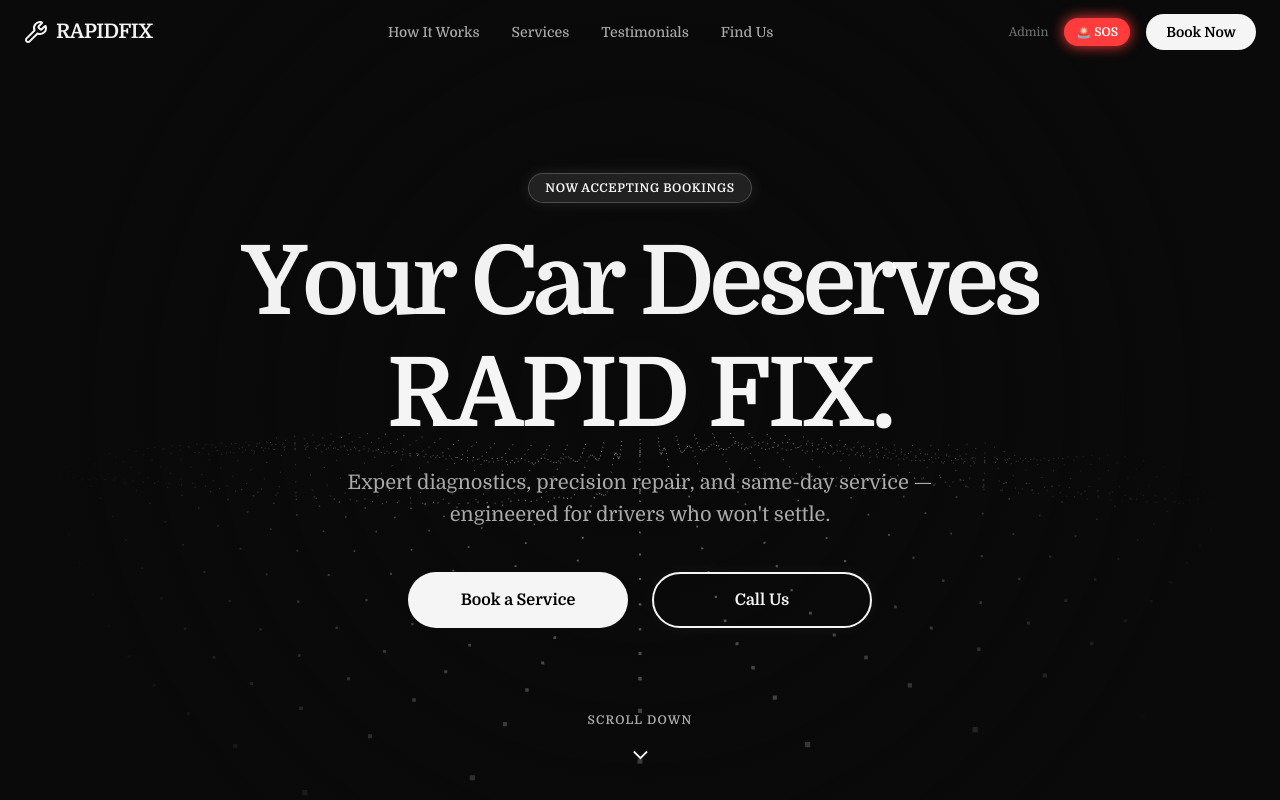
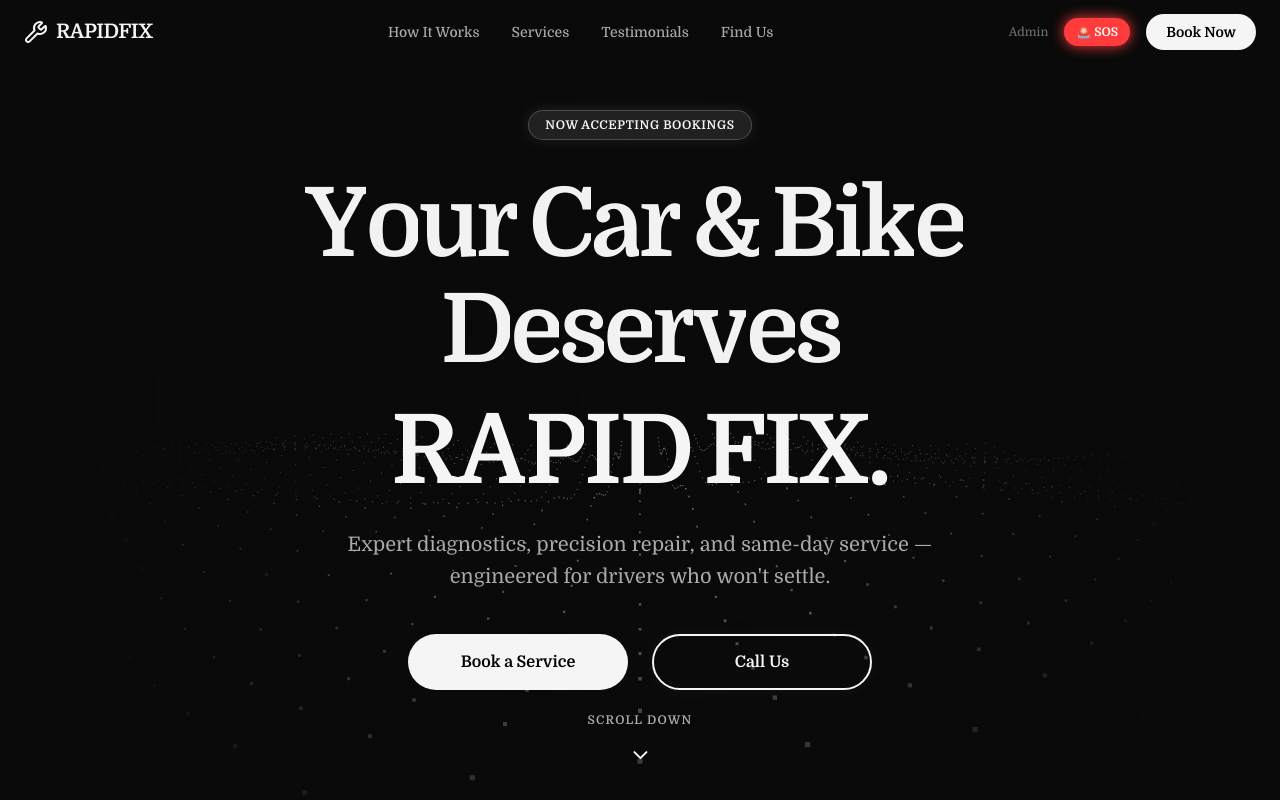
Before and after one commit to ashuuzgit/Rapid_Fix, a Next.js app: page / in a window 1280 px wide. Shown: the top 800 px of the page. Built offline with nearby package versions, Linux system fonts and the light colour scheme.

Commit message:
changes in the hero section ,wrap and changed the stats number to 10000

```diff
--- a/src/components/Hero.tsx
+++ b/src/components/Hero.tsx
@@ -7,7 +7,7 @@ import { LetterSwapPingPong } from "./LetterSwap";
 
 export default function Hero() {
   return (
-    <section className="relative flex min-h-screen w-full flex-col items-center justify-center overflow-hidden">
+    <section className="relative flex min-h-screen w-full flex-col items-center justify-center overflow-visible">
       {/* Background Gradient & Dotted Surface */}
       <div className="absolute inset-0 bg-[#0A0A0A] z-0" />
       <DottedSurface className="opacity-60" />
@@ -31,9 +31,9 @@ export default function Hero() {
           initial={{ opacity: 0, y: 30 }}
           animate={{ opacity: 1, y: 0 }}
           transition={{ duration: 0.8, delay: 0.2, ease: "easeOut" }}
-          className="mb-6 text-3xl font-black tracking-tighter min-[400px]:text-4xl sm:text-6xl md:text-7xl lg:text-8xl text-white/95 flex flex-col items-center gap-2 md:gap-4 w-full"
+          className="mb-6 text-4xl font-black tracking-tighter min-[400px]:text-5xl sm:text-5xl md:text-6xl lg:text-7xl xl:text-8xl text-white/95 flex flex-col items-center gap-2 md:gap-4 w-full"
         >
-          <LetterSwapPingPong label="Your Car Deserves" className="flex-wrap justify-center text-center" />
+          <LetterSwapPingPong label="Your Car & Bike Deserves" className="flex-wrap justify-center text-center" />
           <LetterSwapPingPong label="RAPID FIX." className="text-primary tracking-tight flex-wrap justify-center text-center" />
         </motion.div>
 
--- a/src/components/LetterSwap.tsx
+++ b/src/components/LetterSwap.tsx
@@ -87,7 +87,7 @@ export function LetterSwapForward({
 
   return (
     <span
-      className={`flex justify-center items-center relative overflow-hidden ${className}`}
+      className={`flex flex-wrap justify-center items-center relative overflow-visible text-center ${className}`}
       onMouseEnter={hoverStart}
       onTouchStart={hoverStart}
       onClick={onClick}
@@ -96,22 +96,28 @@ export function LetterSwapForward({
     >
       <span className="sr-only">{label}</span>
 
-      {label.split("").map((letter: string, i: number) => {
-        return (
-          <span className="whitespace-pre relative flex" key={i}>
-            <motion.span className={`relative letter`} style={{ top: 0 }}>
+      {label.split(" ").map((word: string, wordIndex: number) => (
+        <span key={wordIndex} className="inline-flex flex-nowrap items-center whitespace-nowrap">
+          {word.split("").map((letter: string, i: number) => (
+            <span
+              className="whitespace-pre relative inline-flex overflow-hidden h-[1.1em] items-center justify-center text-center"
+              key={i}
+            >
+              <motion.span className="relative letter inline-block" style={{ top: 0 }}>
                 {letter}
               </motion.span>
               <motion.span
-              className="absolute letter-secondary"
+                className="absolute letter-secondary left-0"
                 aria-hidden={true}
                 style={{ top: reverse ? "-100%" : "100%" }}
               >
                 {letter}
               </motion.span>
             </span>
-        )
-      })}
+          ))}
+          {wordIndex !== label.split(" ").length - 1 && <span className="w-3" aria-hidden="true" />}
+        </span>
+      ))}
     </span>
   )
 }
@@ -189,7 +195,7 @@ export function LetterSwapPingPong({
 
   return (
     <motion.span
-      className={`flex justify-center items-center relative overflow-hidden ${className}`}
+      className={`flex flex-wrap justify-center items-center relative overflow-visible text-center ${className}`}
       onHoverStart={hoverStart}
       onHoverEnd={hoverEnd}
       onTapStart={hoverStart}
@@ -201,22 +207,28 @@ export function LetterSwapPingPong({
     >
       <span className="sr-only">{label}</span>
 
-      {label.split("").map((letter: string, i: number) => {
-        return (
-          <span className="whitespace-pre relative flex" key={i}>
-            <motion.span className={`relative letter`} style={{ top: 0 }}>
+      {label.split(" ").map((word: string, wordIndex: number) => (
+        <span key={wordIndex} className="inline-flex flex-nowrap items-center whitespace-nowrap">
+          {word.split("").map((letter: string, i: number) => (
+            <span
+              className="whitespace-pre relative inline-flex overflow-hidden h-[1.1em] items-center justify-center text-center"
+              key={i}
+            >
+              <motion.span className="relative letter inline-block" style={{ top: 0 }}>
                 {letter}
               </motion.span>
               <motion.span
-              className="absolute letter-secondary"
+                className="absolute letter-secondary left-0"
                 aria-hidden={true}
                 style={{ top: reverse ? "-100%" : "100%" }}
               >
                 {letter}
               </motion.span>
             </span>
-        )
-      })}
+          ))}
+          {wordIndex !== label.split(" ").length - 1 && <span className="w-3" aria-hidden="true" />}
+        </span>
+      ))}
     </motion.span>
   )
 }
--- a/src/components/Navbar.tsx
+++ b/src/components/Navbar.tsx
@@ -8,7 +8,7 @@ import { cn } from "@/lib/utils";
 
 const NAV_LINKS = [
   { name: "How It Works", href: "#assembly" },
-    { name: "Services", href: "#services" },
+  { name: "Services", href: "#services" },
   { name: "Testimonials", href: "#testimonials" },
   { name: "Find Us", href: "#contact" },
 ];
--- a/src/components/Stats.tsx
+++ b/src/components/Stats.tsx
@@ -36,7 +36,7 @@ export default function Stats() {
 
           <div className="flex flex-col items-center justify-center text-center">
             <h3 className="text-4xl md:text-5xl font-black mb-2">
-              <Counter value={5000} suffix="+" />
+              <Counter value={10000} suffix="+" />
             </h3>
             <p className="text-sm md:text-base font-bold uppercase tracking-wider opacity-80">Cars Serviced</p>
           </div>
```
Lines whose indentation alone changed are shown as unchanged.
